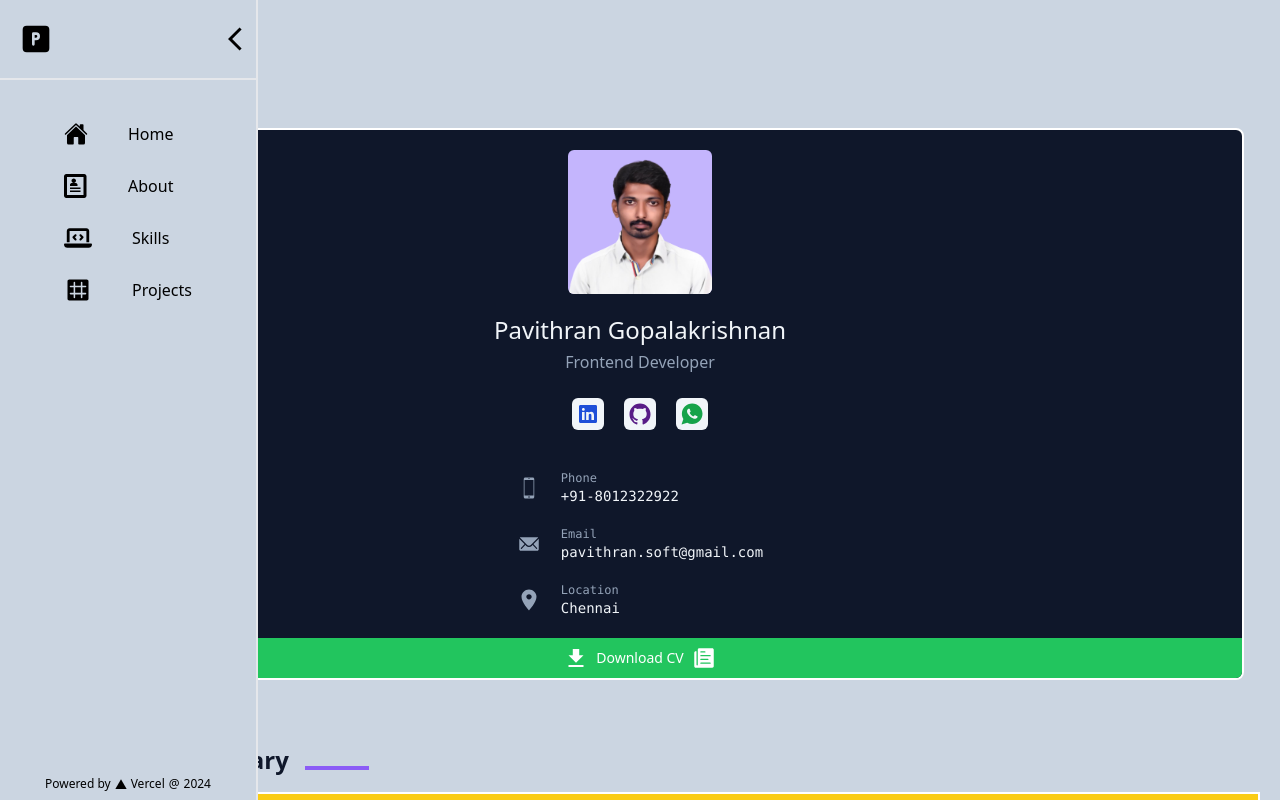
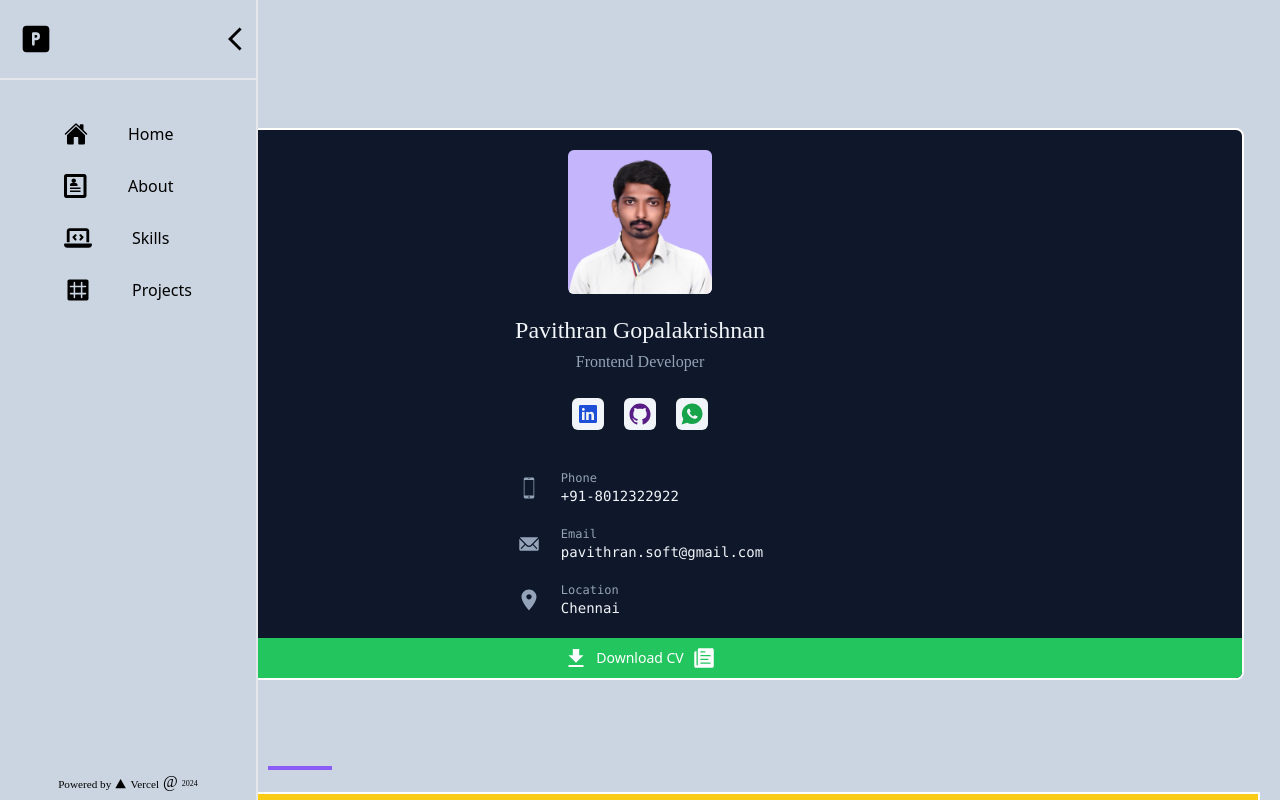
Before and after one commit to pavithransoft/pavi, a React (Vite) app: page / in a window 1280 px wide. Shown: the top 800 px of the page. Built offline with nearby package versions, Linux system fonts and the light colour scheme.

Commit message:
first commit

```diff
--- a/src/components/SideMenu.jsx
+++ b/src/components/SideMenu.jsx
@@ -54,11 +54,11 @@ const SideMenu = () => {
             </a>
           </ul>
         </div>
-        <div className="text-xs flex justify-center items-center gap-1 font-dancing px-5">
+        <div className="text-[0.7rem] flex justify-center items-center gap-1 font-dancing px-5">
           Powered by
           <IoLogoVercel />
-          Vercel <span className="">@</span>
-          <span className="">2024</span>
+          Vercel <span className="text-base pb-1">@</span>
+          <span className="text-[0.5rem]">2024</span>
         </div>
       </div>
     </div>
--- a/tailwind.config.js
+++ b/tailwind.config.js
@@ -3,7 +3,10 @@ export default {
   content: ["./index.html", "./src/**/*.{js,ts,jsx,tsx}"],
   theme: {
     extend: {
-      fontFamily: {},
+      fontFamily: {
+        tapestry: ["Tapestry", "serif"],
+        dancing: ["Dancing Script", "cursive"],
+      },
     },
   },
   plugins: [],
```
